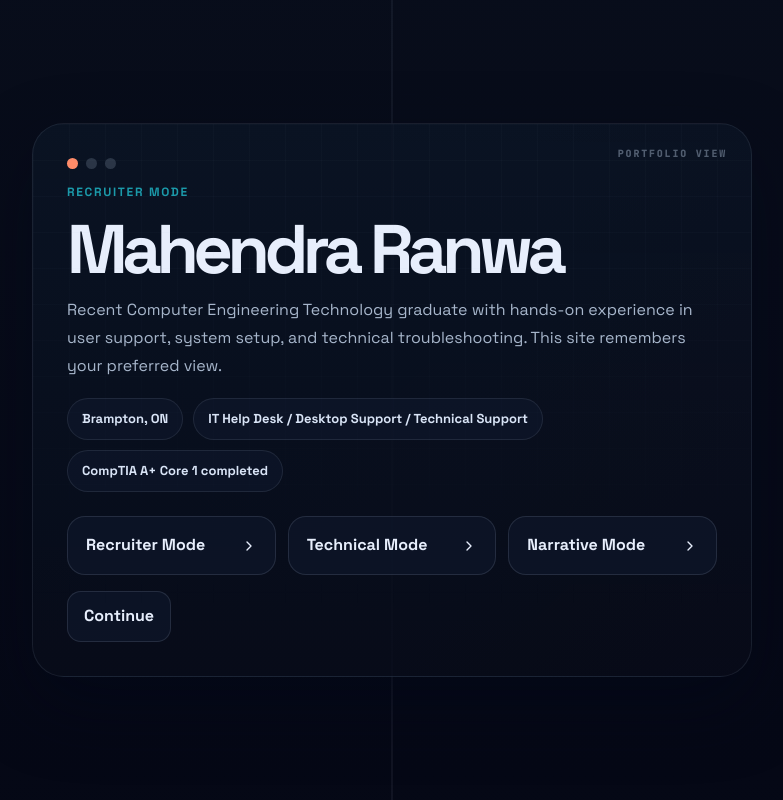
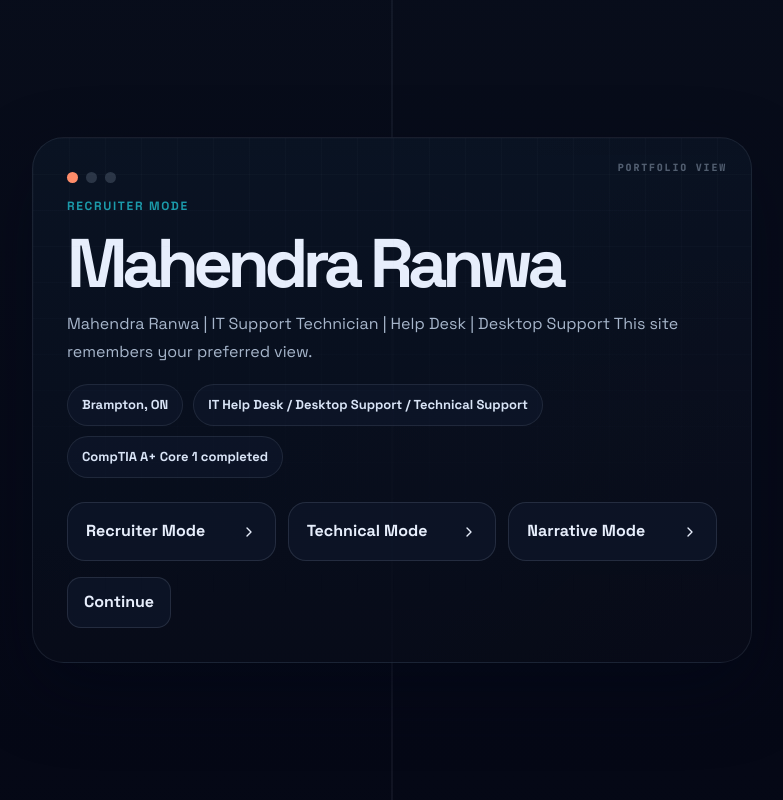
Before and after one commit to mahendra-04/portfolio-website, a React (Vite) app: page / in a window 1280 px wide. Shown: the top 800 px of the page, without its empty margins (248-1031 px from the left). Built offline with nearby package versions, Linux system fonts and the light colour scheme.

Commit message:
Refine portfolio copy style

```diff
--- a/src/App.jsx
+++ b/src/App.jsx
@@ -82,24 +82,24 @@ const modeConfig = {
     name: "Recruiter Mode",
     heroTitle: "Mahendra Ranwa",
     heroSubtitle:
-      "Recent Computer Engineering Technology graduate with hands-on experience in user support, system setup, and technical troubleshooting.",
+      "Mahendra Ranwa | IT Support Technician | Help Desk | Desktop Support",
     heroLead:
-      "Hands-on experience gained through lab support, technical projects, and user-facing problem solving. Background includes workstation setup, hardware and software diagnostics, networking fundamentals, and day-to-day technical assistance.",
+      "IT Support Technician based in Brampton with hands-on experience troubleshooting hardware, software, and connectivity issues in academic and team-based environments.",
     heroSignals: [
       "Brampton, ON",
       "IT Help Desk / Desktop Support / Technical Support",
       "CompTIA A+ Core 1 completed",
     ],
     heroCards: [
-      { title: "Career Focus", value: "Help Desk, Desktop Support, and entry-level IT operations roles" },
-      { title: "Core Value", value: "Reliable technical support, practical troubleshooting, and clear communication" },
-      { title: "Current Direction", value: "Building on practical support experience while growing in infrastructure and service delivery" },
+      { title: "Target", value: "IT Support and Help Desk Roles" },
+      { title: "Strength", value: "Troubleshooting Windows, hardware, and network issues" },
+      { title: "Availability", value: "Open to onsite, hybrid, and entry-level support opportunities" },
     ],
     markNotes: {
-      profile: "A short introduction to my background, technical interests, and direction in IT support.",
-      skills: "Technical skills organized around systems, tools, and support responsibilities relevant to entry-level IT work.",
-      projects: "Projects that show configuration, troubleshooting, and hands-on technical execution.",
-      experience: "Work, lab, and support experience that reflects practical problem solving and user assistance.",
+      profile: "A clear overview of my background, support experience, and direction in IT.",
+      skills: "Technical skills grouped around operating systems, networking, tools, hardware, and troubleshooting.",
+      projects: "Hands-on projects that show configuration, problem solving, and practical technical work.",
+      experience: "Support, volunteer, and academic experience presented with a focus on troubleshooting and user assistance.",
       contact: "A direct closing section for hiring managers and recruiters.",
     },
   },
@@ -128,9 +128,9 @@ const modeConfig = {
     name: "Narrative Mode",
     heroTitle: "Mahendra Ranwa",
     heroSubtitle:
-      "A guided portfolio view that connects my education, technical projects, support experience, and career direction in IT.",
+      "Helping teams stay productive across systems, users, and networks.",
     heroLead:
-      "This path shows how my Computer Engineering Technology background, project work, and user support experience connect to the IT career I want to build.",
+      "This view connects my education, hands-on projects, support experience, and career direction as I build toward IT support, desktop support, and help desk work.",
     heroSignals: ["Profile and direction", "Skills and projects", "Experience and credentials"],
     heroCards: [
       { title: "Start", value: "Background, support mindset, and career direction" },
@@ -151,21 +151,21 @@ const modeConfig = {
 const profileCards = [
   {
     label: "Support Profile",
-    title: "Recent graduate with hands-on experience in shared technical environments",
+    title: "IT support experience built through labs, users, and shared technical environments",
     text:
-      "I recently completed Computer Engineering Technology and gained practical experience supporting shared lab systems, resolving technical issues, and assisting users with day-to-day problems.",
+      "I am an IT Support Technician with hands-on experience supporting users, troubleshooting devices, and resolving software and network issues in academic and collaborative environments.",
   },
   {
     label: "Career Direction",
     title: "Focused on help desk and desktop support opportunities",
     text:
-      "I am seeking entry-level roles in IT Help Desk, Desktop Support, or Technical Support where I can contribute through setup, diagnostics, troubleshooting, and user support.",
+      "I work comfortably with Windows systems, user support, issue diagnosis, workstation setup, and structured troubleshooting designed to restore service quickly and reduce downtime.",
   },
   {
     label: "Working Style",
-    title: "Structured work style with clear communication",
+    title: "Ready to contribute and continue growing in IT support",
     text:
-      "I enjoy hands-on technical work, approach problems step by step, and focus on resolving issues clearly and professionally.",
+      "I am currently pursuing CompTIA A+ certification, with Core 1 completed, and I am looking for opportunities where I can contribute on day one while continuing to grow in IT support, desktop support, and service desk work.",
   },
 ];
 
@@ -174,19 +174,19 @@ const strengths = [
   {
     icon: Wrench,
     title: "Issue Analysis",
-    text: "I use a structured process to identify symptoms, isolate likely causes, test solutions, and verify results.",
+    text: "Use a structured troubleshooting process to identify symptoms, isolate likely causes, test solutions, and verify the result.",
     points: ["Hardware and software faults", "Wi-Fi, LAN, and IP issues", "Root-cause analysis"],
   },
   {
     icon: Monitor,
     title: "Windows & Workstations",
     text: "Comfortable setting up and maintaining Windows workstations, installing software, and preparing systems for shared use.",
-    points: ["Windows 10/11", "System setup", "Software installation"],
+    points: ["Windows 10/11", "System setup", "Desktop troubleshooting"],
   },
   {
     icon: Briefcase,
     title: "Service Delivery",
-    text: "Comfortable supporting users through login issues, application errors, setup questions, and routine technical requests.",
+    text: "Support users through login issues, application errors, setup questions, and routine technical requests with clear communication.",
     points: ["End-user support", "Clear communication", "Follow-through"],
   },
 ];
@@ -196,7 +196,7 @@ const skillGroups = [
   {
     icon: Monitor,
     title: "Operating Systems",
-    items: ["Windows 10/11", "Linux/UNIX", "System imaging and setup"],
+    items: ["Windows 10/11", "Linux/UNIX", "System setup", "User environment support"],
   },
   {
     icon: Cable,
@@ -211,7 +211,7 @@ const skillGroups = [
   {
     icon: Wrench,
     title: "Hardware & Support",
-    items: ["PC assembly", "Peripherals", "Printers", "Ticket handling", "Issue diagnosis", "User support", "System setup", "Documentation"],
+    items: ["PC assembly", "Peripherals and printers", "Ticket handling", "Issue diagnosis", "Documentation and user support"],
   },
   {
     icon: Briefcase,
@@ -233,15 +233,15 @@ const projects = [
     category: "Project 01 / Portfolio Website",
     stack: "React, Vite, JavaScript, HTML, CSS",
     lens: "Frontend build",
-    summary: "Built and deployed a responsive portfolio website to present my technical background clearly across desktop and mobile devices.",
-    outcome: "Strengthened my ability to manage deployment, troubleshoot frontend issues, and resolve production problems methodically.",
+    summary: "Developed and deployed a responsive portfolio website using React and Vite.",
+    outcome: "Strengthened frontend implementation, deployment management, and production troubleshooting skills.",
     image: "",
     highlights: ["Responsive across desktop and mobile", "Deployed through GitHub Pages", "Resolved live build and asset issues"],
     actions: [
-      "Built the site using React, Vite, JavaScript, HTML, and CSS.",
-      "Configured deployment and version control with Git and GitHub Pages.",
-      "Troubleshot asset path issues and build problems during production deployment.",
-      "Improved layout, responsiveness, and overall usability across different screen sizes.",
+      "Developed and deployed the site using React, Vite, JavaScript, HTML, and CSS.",
+      "Managed version control and deployment using Git and GitHub Pages.",
+      "Resolved deployment issues including broken asset paths and production build differences.",
+      "Implemented responsive UI behavior for desktop and mobile devices.",
     ],
     notes: ["Responsive UI", "GitHub Pages", "Production debugging"],
   },
@@ -252,7 +252,7 @@ const projects = [
     stack: "Python, Raspberry Pi, SSH, VNC, sensors",
     lens: "Embedded systems",
     summary: "Built and configured a Raspberry Pi smart car with remote access, sensor integration, and hardware control.",
-    outcome: "Gained practical experience with setup, remote access, hardware integration, and diagnosing power or connectivity issues.",
+    outcome: "Improved setup, remote access, hardware integration, and troubleshooting across power, wiring, and connectivity.",
     image: `${assetBase}buggy.jpg`,
     highlights: ["Remote access with SSH and VNC", "Ultrasonic sensor integration", "Hands-on wiring and hardware setup"],
     actions: [
@@ -265,19 +265,19 @@ const projects = [
   },
   {
     id: "diagnostics",
-    title: "System Troubleshooting & Diagnostics",
+    title: "System Troubleshooting & Embedded Diagnostics",
     category: "Project 03 / Diagnostics Work",
     stack: "Hardware diagnostics, debugging, system testing",
     lens: "Diagnostics workflow",
-    summary: "Applied structured diagnostics to identify faults, isolate root causes, and verify stable fixes across technical systems.",
-    outcome: "Built a stronger diagnostic mindset that applies directly to IT support, help desk work, and technical issue resolution.",
+    summary: "Diagnosed hardware and software faults using structured debugging methods and system-level testing.",
+    outcome: "Strengthened problem solving through hands-on testing, validation, and root-cause analysis.",
     image: `${assetBase}embedded-control.jpg`,
     highlights: ["Root-cause focused testing", "System-level verification", "Stable fixes over guesswork"],
     actions: [
-      "Used structured debugging methods across hardware and software faults.",
-      "Performed system-level testing to isolate issues and confirm fixes.",
-      "Compared likely causes through testing and verification instead of guesswork.",
-      "Validated system stability after each fix before closing the issue.",
+      "Diagnosed hardware and software faults using structured debugging methods.",
+      "Performed system-level testing to improve reliability and performance.",
+      "Applied troubleshooting workflows across hardware, networking, and embedded lab environments.",
+      "Used practical diagnostics to reduce downtime and isolate root causes quickly.",
     ],
     notes: ["Fault isolation", "System testing", "Verification"],
   },
@@ -294,7 +294,7 @@ const experienceItems = [
       "Installed and configured Windows systems and academic software across multiple workstations.",
       "Diagnosed Wi-Fi, LAN, and IP configuration issues and restored connectivity.",
       "Assisted users with login problems, system errors, and application access issues.",
-      "Helped reduce downtime by resolving technical faults quickly and communicating clearly with users.",
+      "Improved system availability by identifying root causes quickly and resolving technical faults before they escalated.",
     ],
   },
   {
@@ -303,8 +303,8 @@ const experienceItems = [
     date: "Sep 2025 - Mar 2026",
     bullets: [
       "Maintained website functionality and resolved technical issues affecting everyday use.",
-      "Handled content updates, minor configuration tasks, and access-related issues.",
-      "Worked with team members to keep the site reliable and manageable.",
+      "Supported users with content updates, access-related problems, and troubleshooting requests with clear communication.",
+      "Worked with team members to improve reliability and respond quickly when issues affected usability.",
     ],
   },
   {
@@ -313,8 +313,8 @@ const experienceItems = [
     date: "May 2023 - Dec 2023",
     bullets: [
       "Assisted students with troubleshooting hardware and circuit-related issues during lab work.",
-      "Guided the proper use of tools, test equipment, and debugging methods.",
-      "Explained technical problems clearly and helped students work through solutions step by step.",
+      "Guided the proper use of lab tools, test equipment, and debugging techniques during hands-on work.",
+      "Strengthened technical problem-solving by explaining faults clearly and helping students test fixes methodically.",
     ],
   },
 ];
@@ -1139,7 +1139,7 @@ export default function App() {
                       <div className="project-stage__mock-line" />
                       <div className="project-stage__mock-line project-stage__mock-line--short" />
                       <div className="project-stage__mock-hero">
-                        <div className="project-stage__mock-hero-copy">
+                      <div className="project-stage__mock-hero-copy">
                           Clear structure, fast navigation, and a polished presentation of technical work.
                         </div>
                         <div className="project-stage__mock-hero-badge">Personal Website</div>
@@ -1323,7 +1323,7 @@ export default function App() {
                 <div className="contact-stage__label">Available For</div>
                 <h3 className="contact-stage__title">Open to help desk and desktop support roles</h3>
                 <p className="contact-stage__text">
-                  I would welcome the opportunity to contribute in a hands-on support environment.
+                  Available for IT support, help desk, and desktop support opportunities. I would be glad to share more about my experience and how I approach troubleshooting.
                 </p>
 
                 <div className="contact-stage__actions">
```
